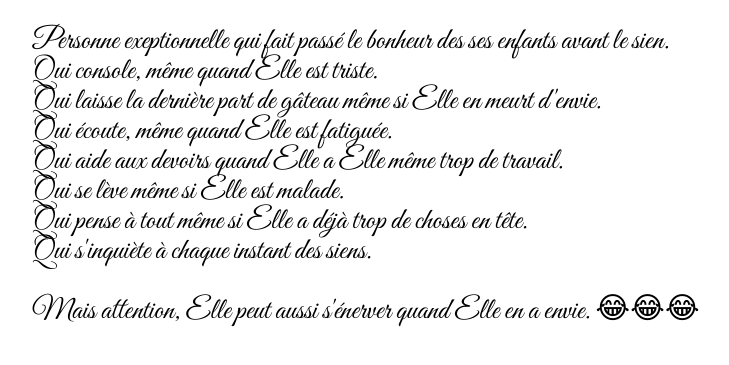
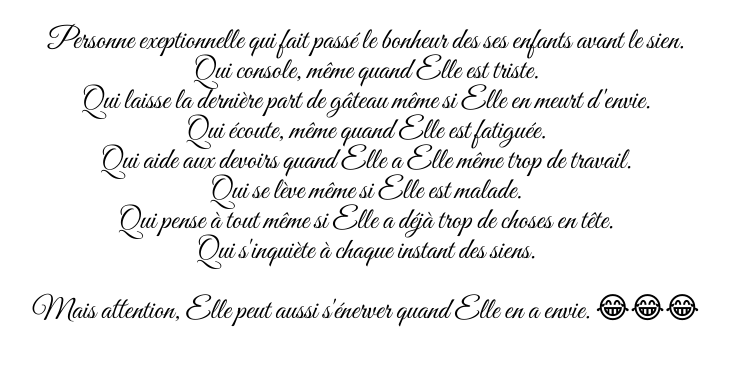
Before and after one commit to T-dev20/TWD-fete_des_meres-2021, a plain HTML site: page qui-es-tu.html in a window 1280 px wide. Shown: the part 283-648 px from the top of the page, without its empty margins (274-1003 px from the left). Drawn offline with Linux system fonts and the light colour scheme; a web font is replaced by a local one.

Commit message:
largeur du texte réduite

```diff
--- a/style.css
+++ b/style.css
@@ -234,11 +234,15 @@ nav li:focus::after {
 .texte-mere {
   display: flex;
   justify-content: center;
+  align-items: center;
+  text-align: center;
+  /* background-color: greenyellow; */
 }
 
 .texte-mere p {
   line-height: 30px;
   font-size: 1.86em;
+  width: 90%;
   /* font-family: "Pattaya", sans-serif; */
   /* font-family: "Dancing Script", cursive; */
   font-family: "Great Vibes", cursive;
```
